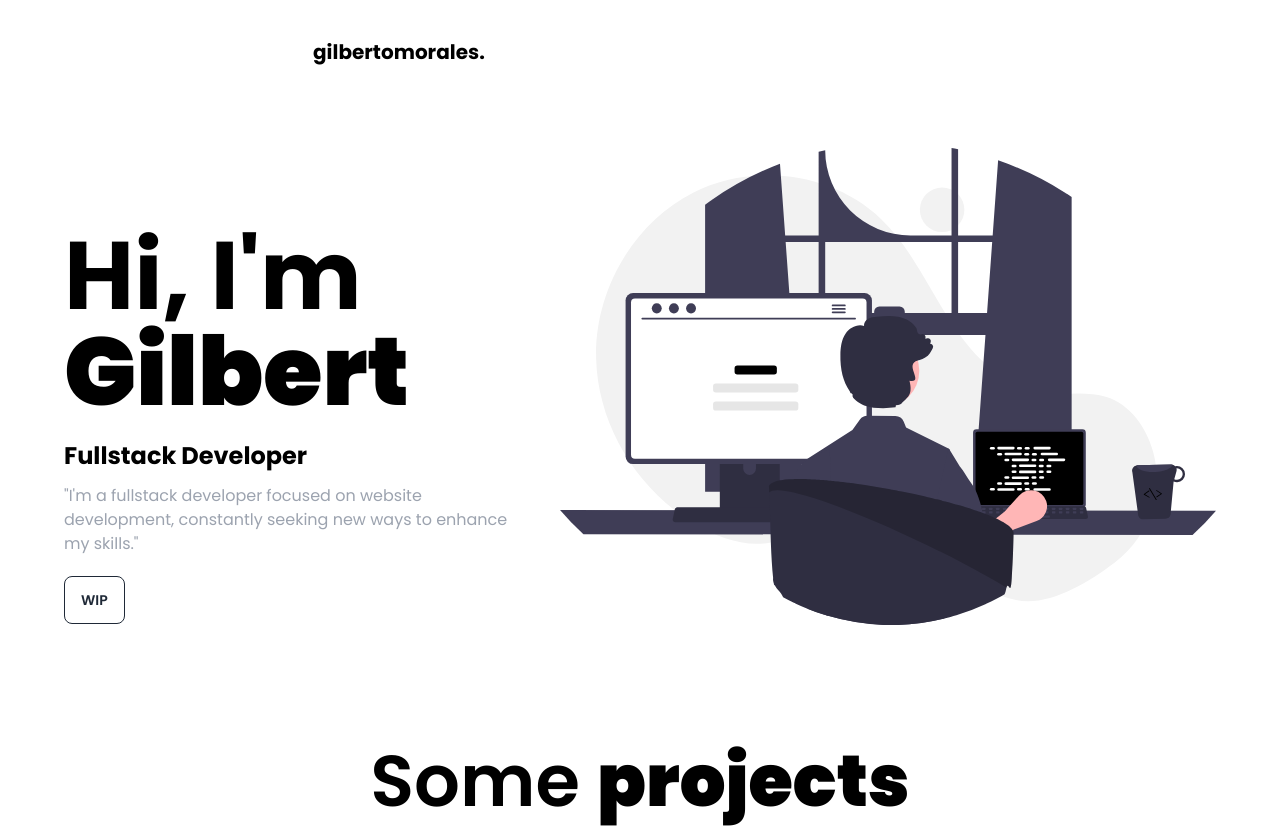
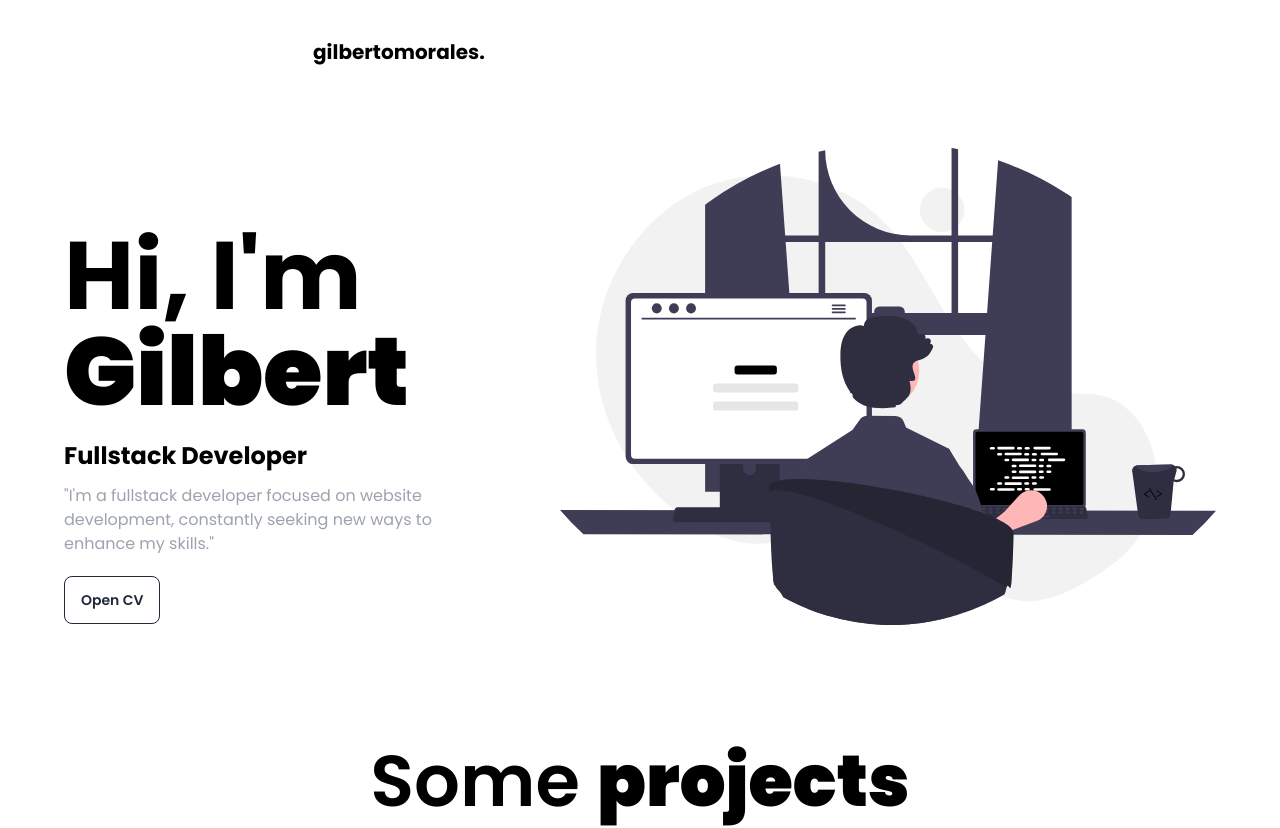
Before and after one commit to eumorales/portfolio-v2, a Next.js app: page / in a window 1280 px wide. Shown: the top 828 px of the page. Built offline with nearby package versions, Linux system fonts and the light colour scheme.

Commit message:
[FEAT] - CV

```diff
--- a/src/app/components/About.jsx
+++ b/src/app/components/About.jsx
@@ -1,6 +1,8 @@
 'use client'
 import React from 'react';
 import { TypeAnimation } from 'react-type-animation';
+import DownloadCV from './CV';
+import CV from './CV';
 
 const About = () => {
   return (
@@ -22,9 +24,8 @@ const About = () => {
                         />
                         </strong></h1>
         <h4 className="text-xl mt-5 md:text-2xl text-black font-bold">Fullstack Developer</h4>
-        <p className="descricao mt-3 text-gray-400">"I'm a fullstack developer focused on website development, constantly seeking new ways to enhance my skills."</p>
-        <button className="mt-5 btn btn-outline">WIP</button>
-        {/* Download CV */}
+        <p className="descricao mt-3 pr-2 md:pr-6 text-gray-400">"I'm a fullstack developer focused on website development, constantly seeking new ways to enhance my skills."</p>
+        <CV/>
 
       </div>
       <div className="md:w-2/3 mt-8 md:mt-0 order-first md:order-last">
--- /dev/null
+++ b/src/app/components/CV.jsx
@@ -0,0 +1,16 @@
+import React from 'react';
+
+const CV = () => {
+  const handleOpenPDF = () => {
+    const cvUrl = '/CV.pdf';
+    window.open(cvUrl, '_blank');
+  };
+
+  return (
+    <button className="mt-5 btn btn-outline" onClick={handleOpenPDF}>
+      Open CV
+    </button>
+  );
+};
+
+export default CV;
```
Also changed, not shown: 1 other file (tests, documents, lock files or other folders).
